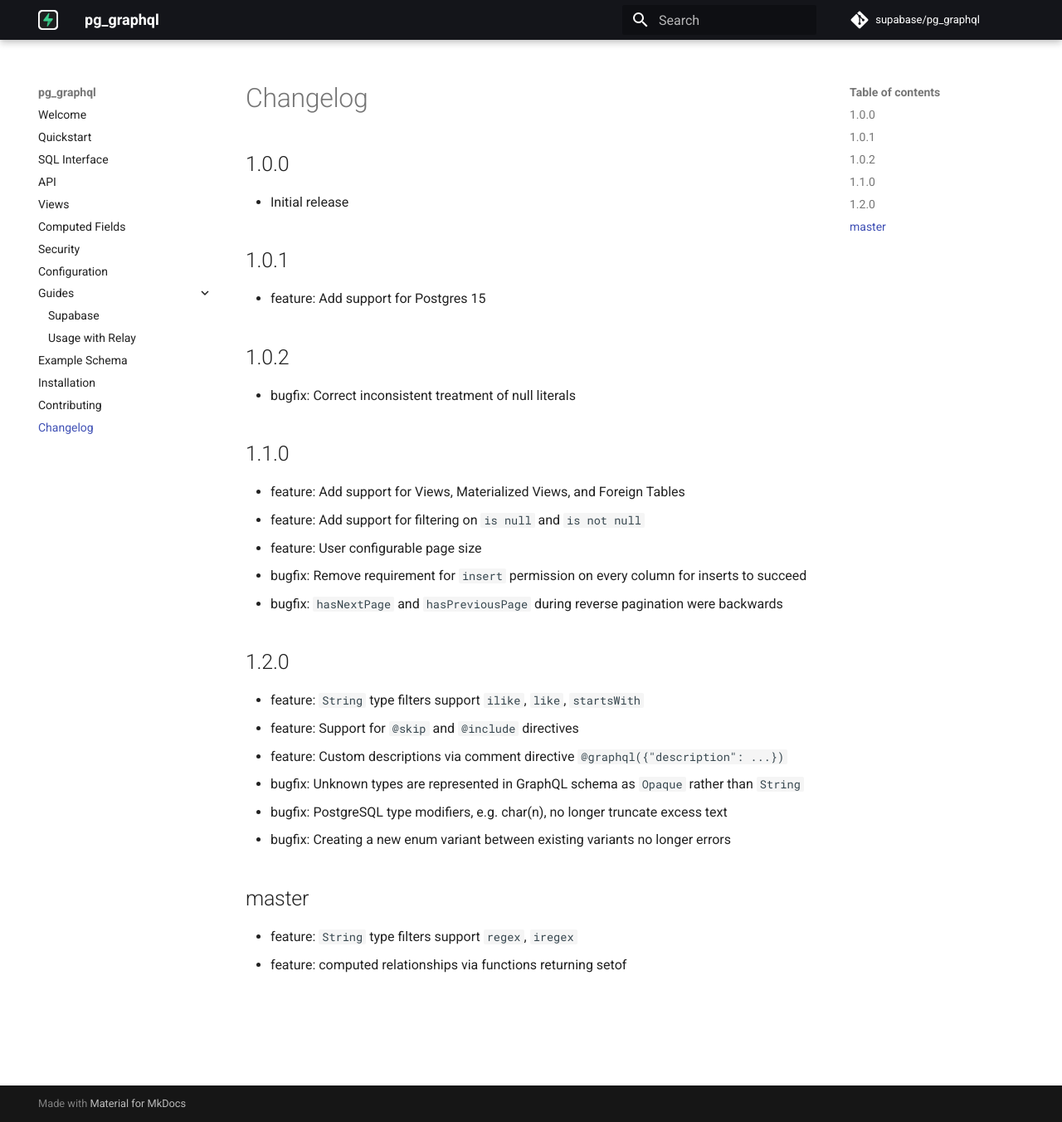
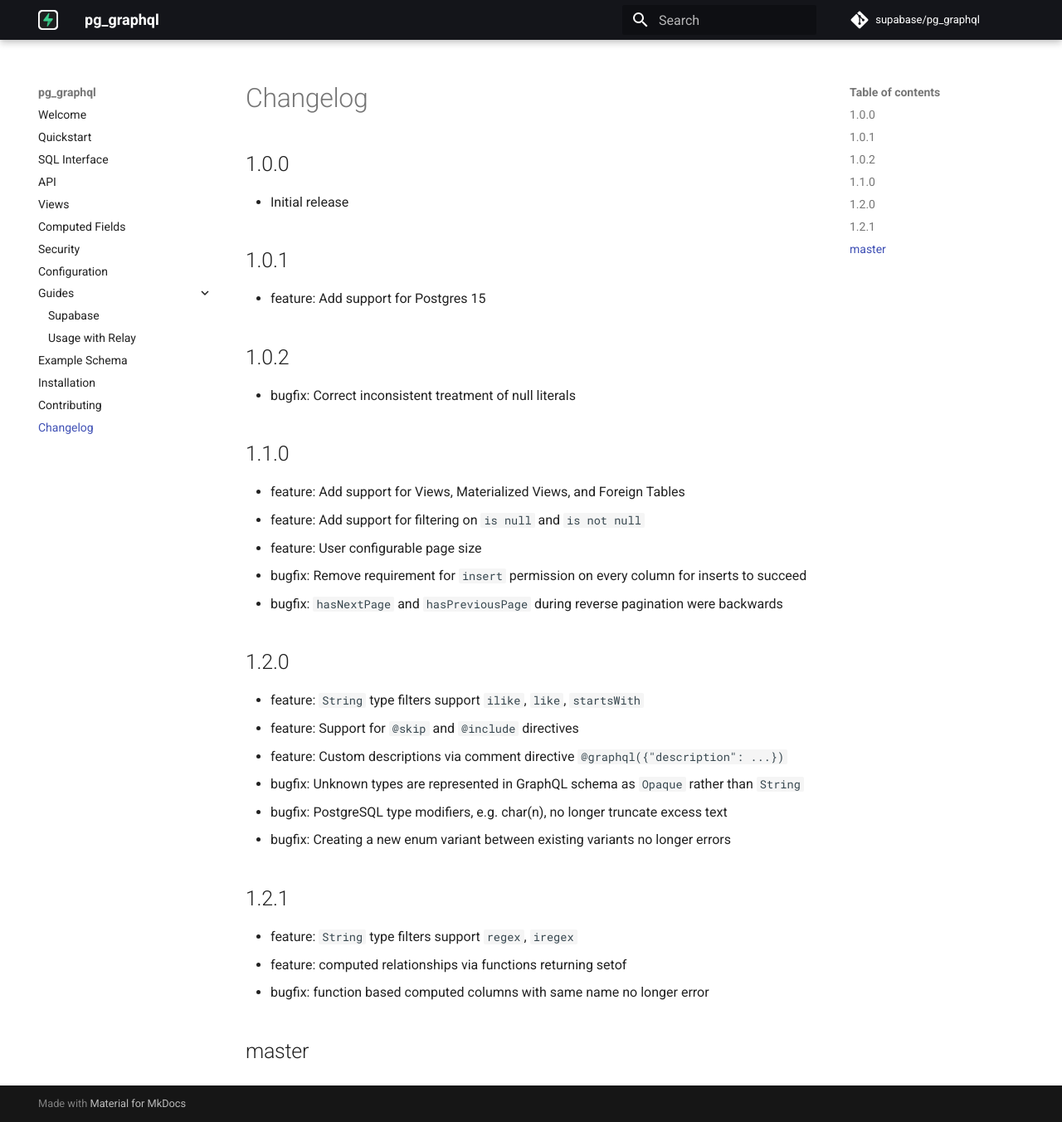
Before and after one commit to supabase/pg_graphql, an MkDocs documentation site: the page built from docs/changelog.md, in a window 1280 px wide and 1352 px high. Shown: the whole window at 83% size. Built offline with MkDocs 1.6.1 and Material for MkDocs 9.7.7, drawn with Linux system fonts in a browser that asks for light colours; comment, search, counter and statistics services are not loaded.

Commit message:
update changelog for 1.2.1

```diff
--- a/docs/changelog.md
+++ b/docs/changelog.md
@@ -22,6 +22,9 @@
 - bugfix: PostgreSQL type modifiers, e.g. char(n), no longer truncate excess text
 - bugfix: Creating a new enum variant between existing variants no longer errors
 
-## master
+## 1.2.1
 - feature: `String` type filters support `regex`, `iregex`
 - feature: computed relationships via functions returning setof
+- bugfix: function based computed columns with same name no longer error
+
+## master
```
